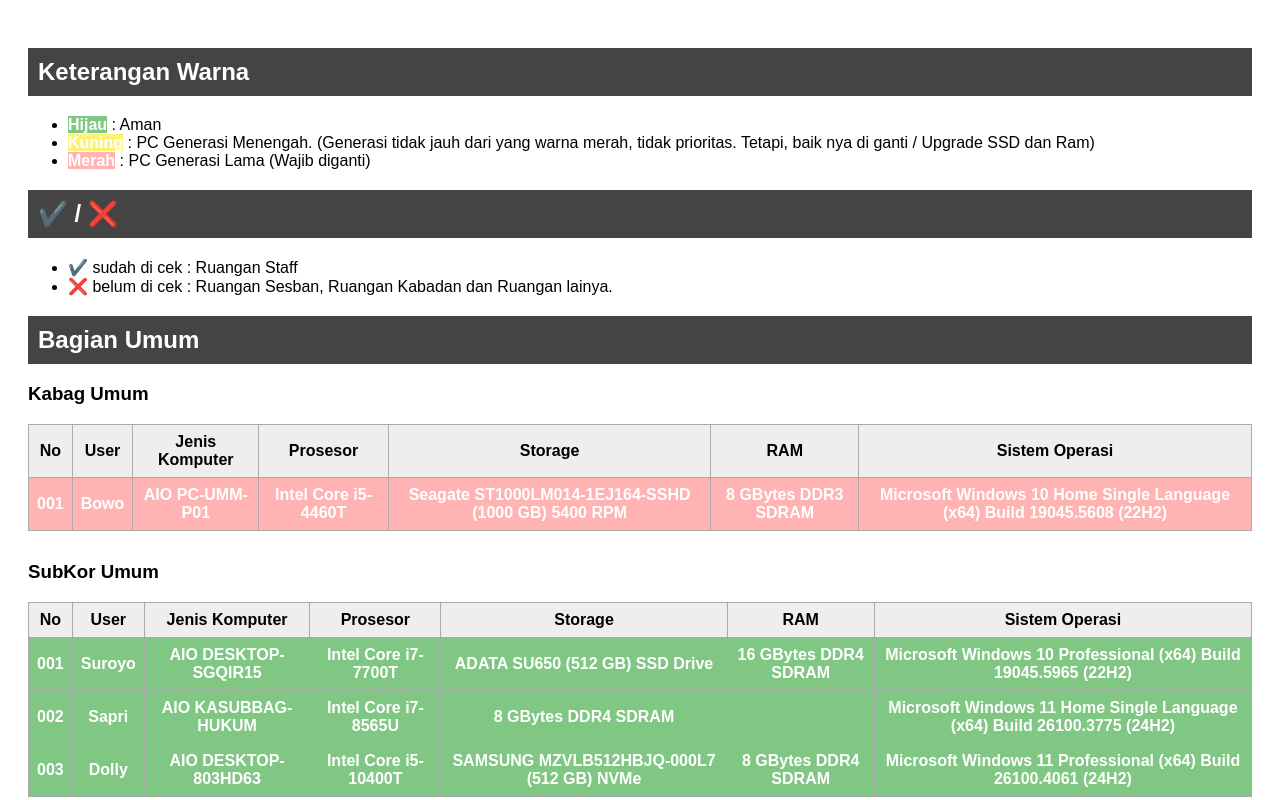
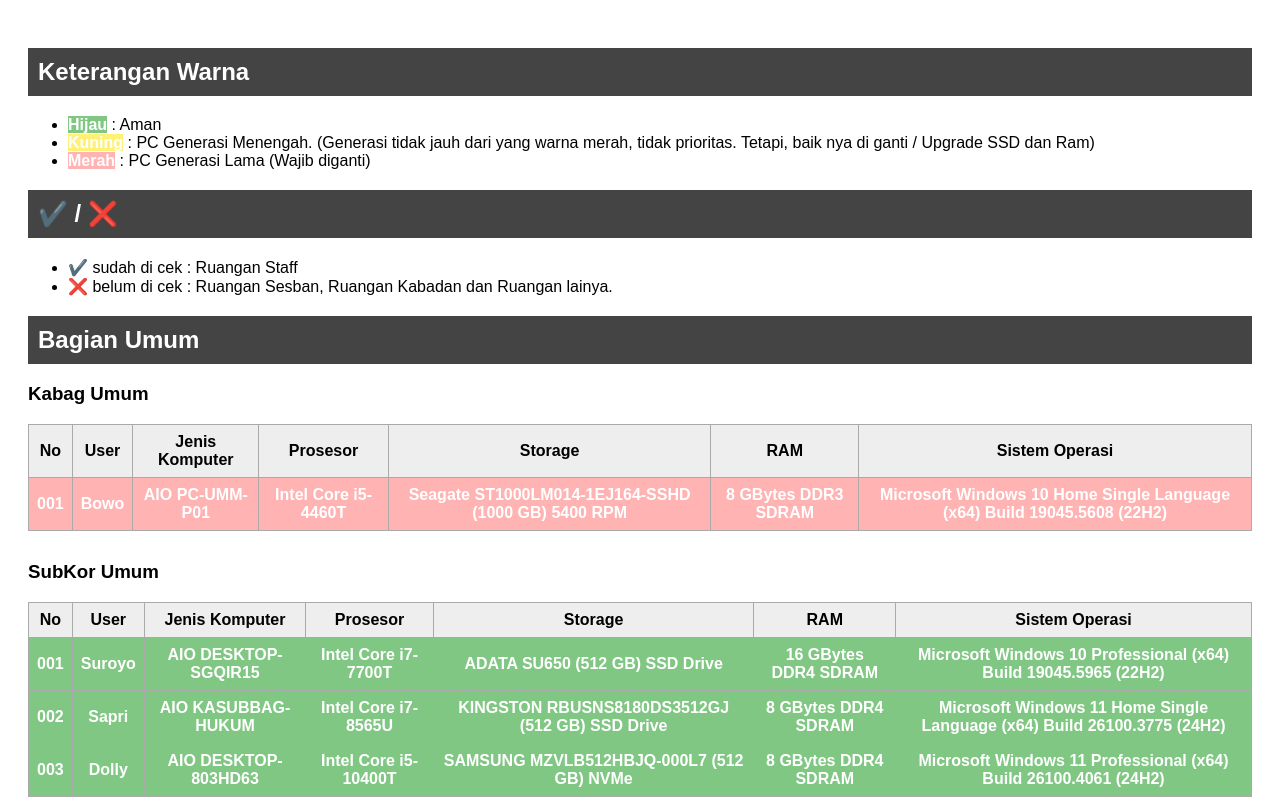
Before and after one commit to duckakis/Inventory, a plain HTML site: page index.html in a window 1280 px wide. Shown: the top 800 px of the page. Drawn offline with Linux system fonts and the light colour scheme.

Commit message:
index.html

```diff
--- a/index.html
+++ b/index.html
@@ -109,8 +109,8 @@
     <td>Sapri</td>
     <td>AIO KASUBBAG-HUKUM</td>
     <td>Intel Core i7-8565U</td>
-    <td>8 GBytes DDR4 SDRAM</td>
-    <td></td>
+    <td>KINGSTON RBUSNS8180DS3512GJ (512 GB) SSD Drive</td>
+    <td>8 GBytes DDR4 SDRAM</td>
     <td>Microsoft Windows 11 Home Single Language (x64) Build 26100.3775 (24H2)</td>
   </tr>
   <tr class="hijau">
```
